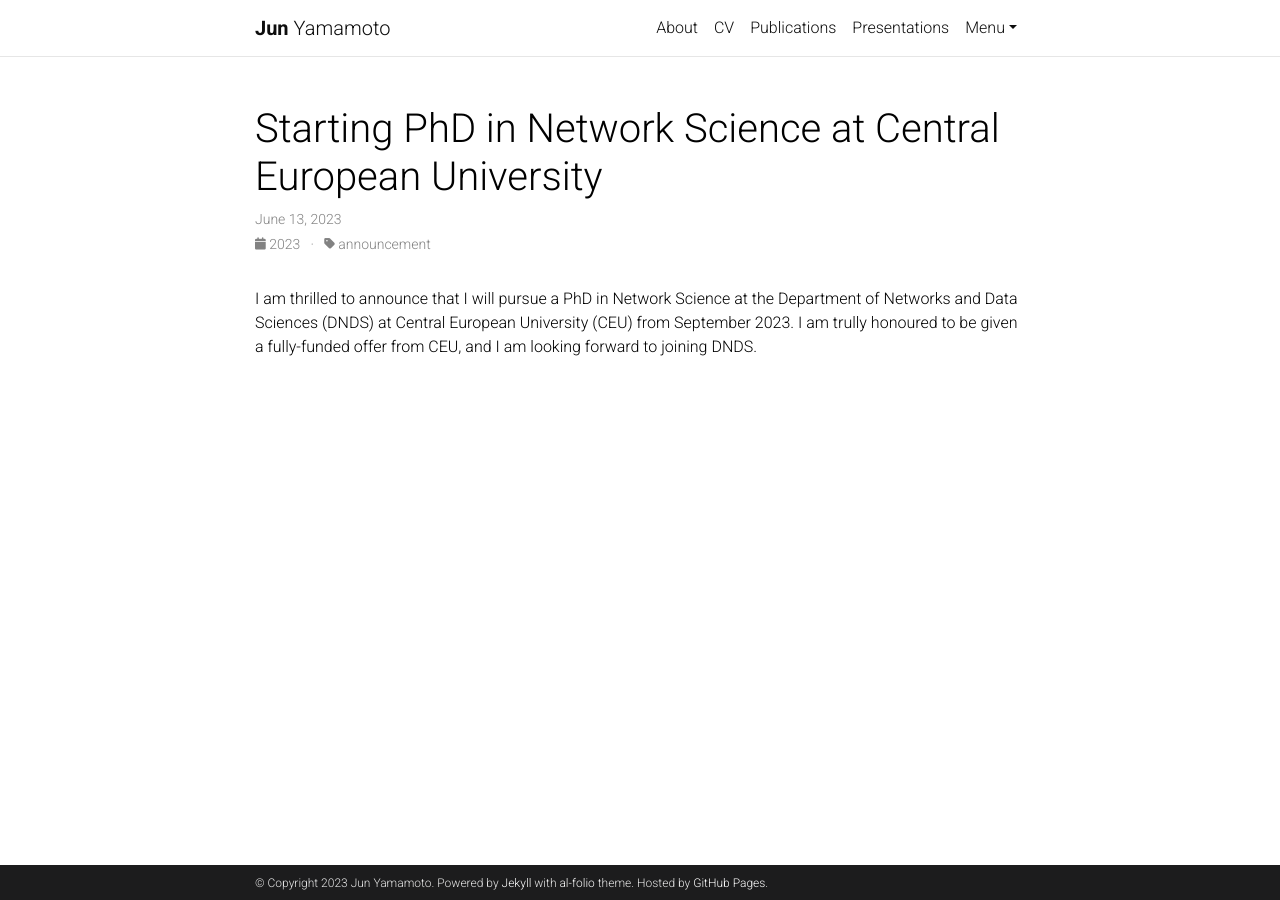
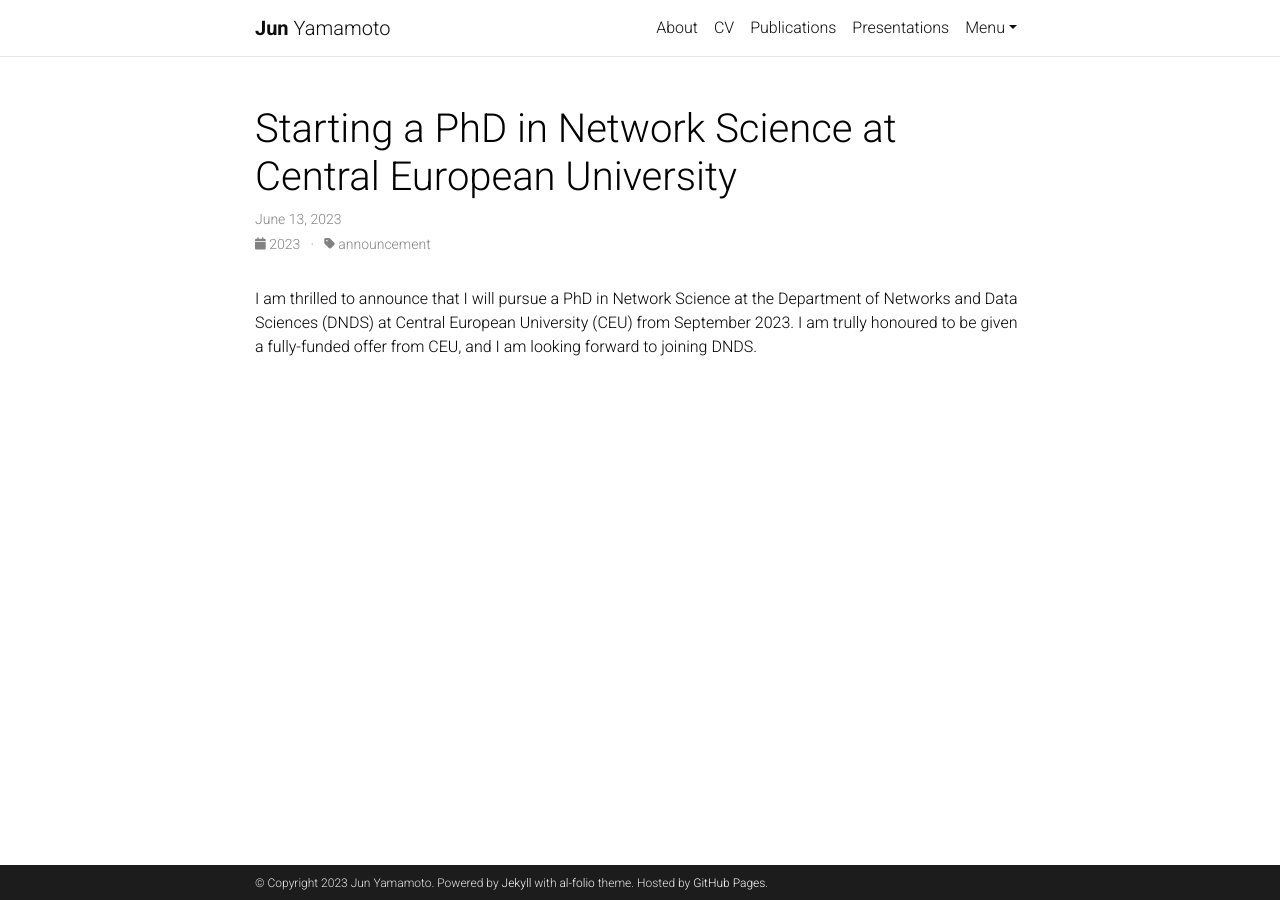
Before and after one commit to jym16/jym16.github.io, a Jekyll site: the page built from _posts/2023-06-14-Starting-PhD.md, in a window 1280 px wide. Built offline with Jekyll 4.4.1, drawn with Linux system fonts in a browser that asks for light colours; comment, search, counter and statistics services are not loaded; a style sheet for code colours, icons or effects is not loaded.

```diff
--- a/_posts/2023-06-14-Starting-PhD.md
+++ b/_posts/2023-06-14-Starting-PhD.md
@@ -1,6 +1,6 @@
 ---
 layout: post
-title: Starting PhD in Network Science at Central European University
+title: Starting a PhD in Network Science at Central European University
 date: 2023-06-14 00:00:00+0100
 inline: true
 related_posts: false
```
Also changed, not shown: _pages/about.md (+1 -1 lines), _pages/links.md (+5 -0 lines), _posts/2023-07-11-NetSci2023.md (added, +10 -0 lines).
